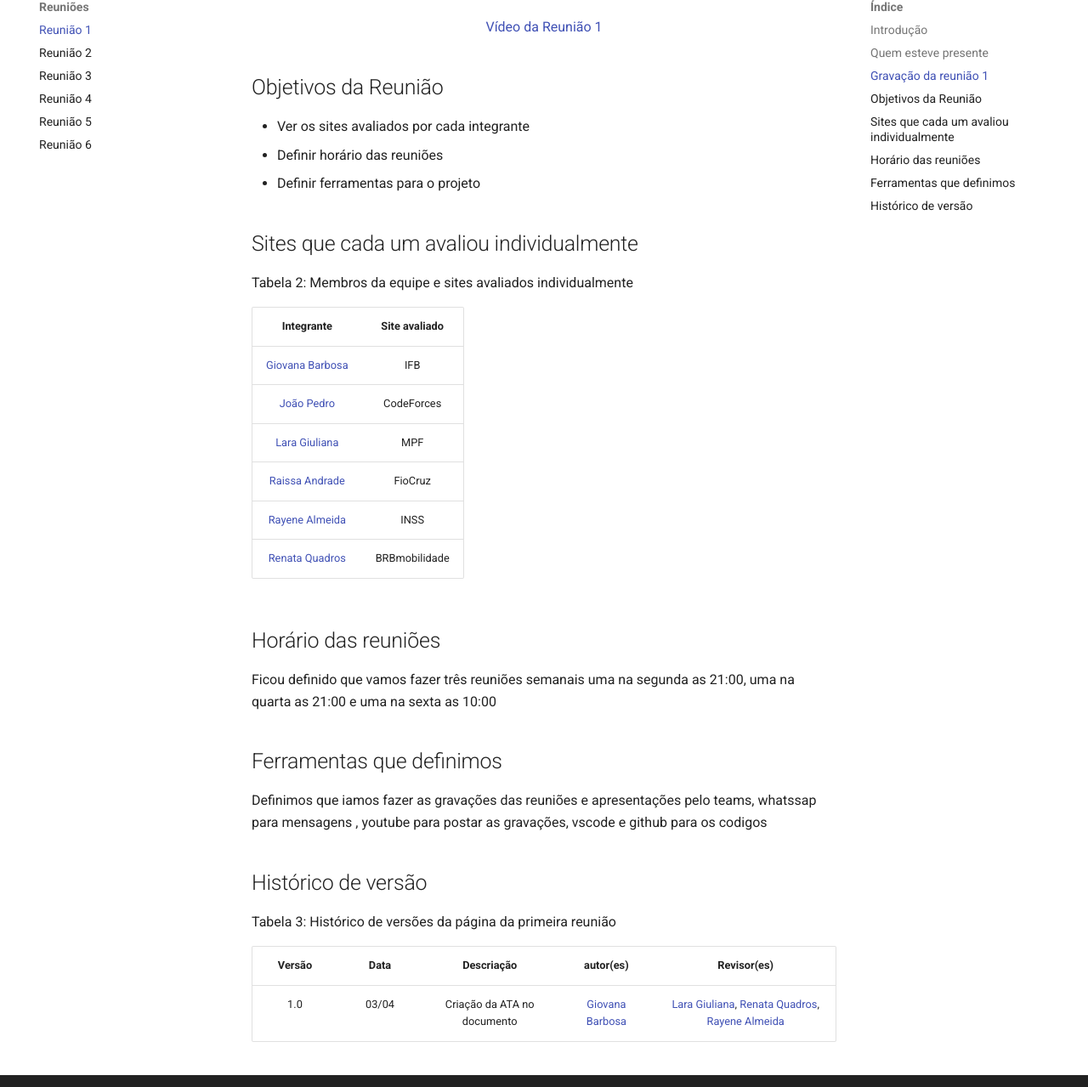
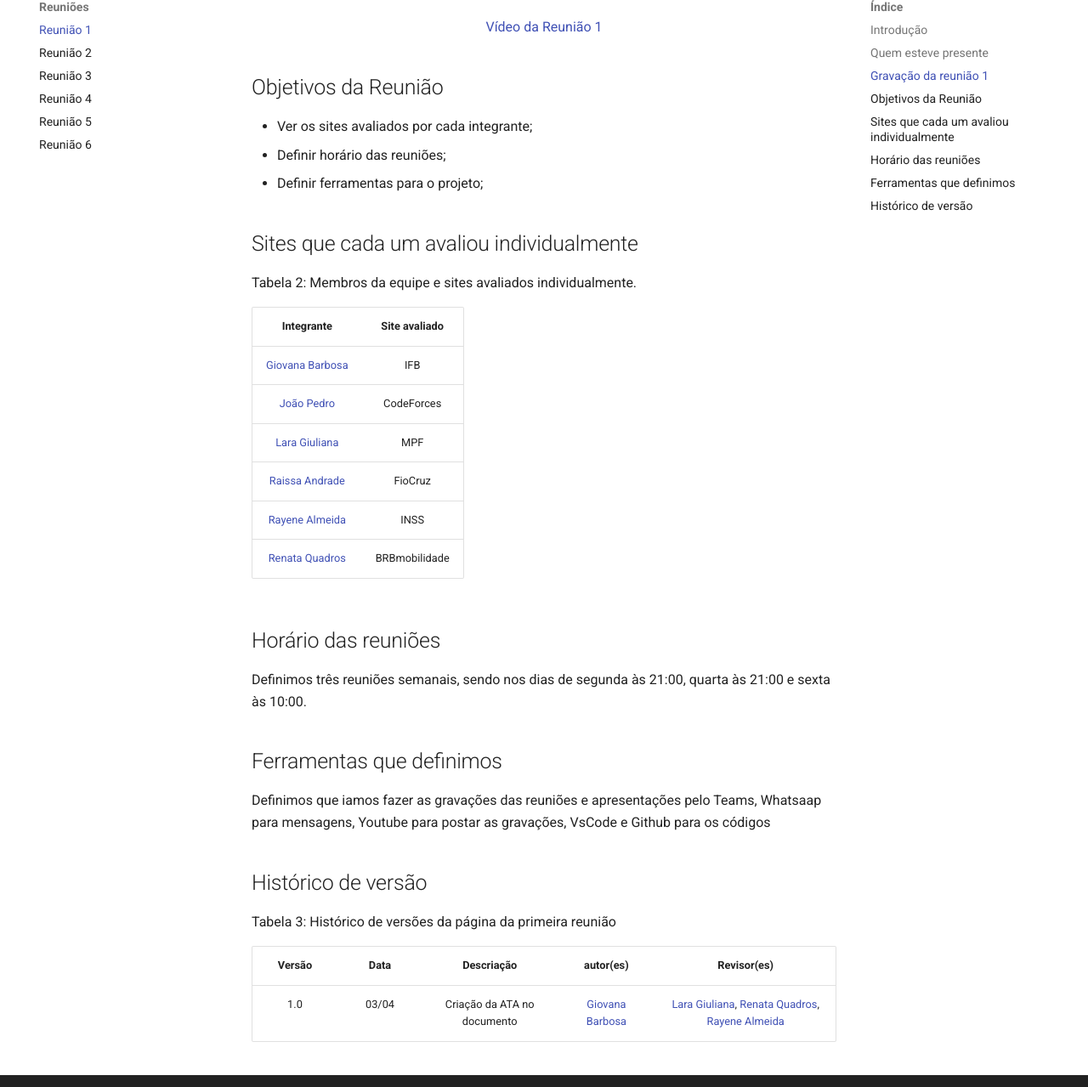
Before and after one commit to Interacao-Humano-Computador/2024.1-PCDF, an MkDocs documentation site: the page built from docs/reunioes/reuniao01.md, in a window 1280 px wide and 1400 px high, scrolled down 900 px, cut to the strip 121-1400 px from the top of the window. Shown: the whole strip at 85% size. Built offline with MkDocs 1.6.1 and Material for MkDocs 9.7.7, drawn with Linux system fonts in a browser that asks for light colours; comment, search, counter and statistics services are not loaded; some of the changed text lies outside the part shown.

Commit message:
Correções nas reuniões

```diff
--- a/docs/reunioes/reuniao01.md
+++ b/docs/reunioes/reuniao01.md
@@ -1,7 +1,7 @@
 # Ata da reunião - 03/04/2024
 
 ## Introdução
-Ata da reunião que aconteceu no dia 03/04/2024 das 20:00 a 21:25 da noite, com o objetivo de nos organizar para a entrega da primeira atividade em grupo
+Ata da reunião que aconteceu no dia 03/04/2024 das 20:00 a 21:25 da noite, com o objetivo de nos organizar para a entrega da primeira atividade em grupo.
 
 
 
@@ -22,14 +22,14 @@ Tabela 1: Informações sobre a reunião
 
 ## Objetivos da Reunião
 
-- Ver os sites avaliados por cada integrante
-- Definir horário das reuniões
-- Definir ferramentas para o projeto
+- Ver os sites avaliados por cada integrante;
+- Definir horário das reuniões;
+- Definir ferramentas para o projeto;
 
 
 ## Sites que cada um avaliou individualmente
 
-Tabela 2: Membros da equipe e sites avaliados individualmente
+Tabela 2: Membros da equipe e sites avaliados individualmente.
 
 |                            Integrante                             |              Site avaliado              |
 | :----------------------------------------------------------: | :-------------------------------: |
@@ -41,10 +41,10 @@ Tabela 2: Membros da equipe e sites avaliados individualmente
 | [Renata Quadros](https://github.com/Renatinha28) | BRBmobilidade |
 
 ## Horário das reuniões
-Ficou definido que vamos fazer três reuniões semanais uma na segunda as 21:00, uma na quarta as 21:00 e uma na sexta as 10:00
+Definimos três reuniões semanais, sendo nos dias de segunda às 21:00, quarta às 21:00 e sexta às 10:00.
 
 ## Ferramentas que definimos
-Definimos que iamos fazer as gravações das reuniões e apresentações pelo teams, whatssap para mensagens , youtube para postar as gravações, vscode e github para os codigos
+Definimos que iamos fazer as gravações das reuniões e apresentações pelo Teams, Whatsaap para mensagens, Youtube para postar as gravações, VsCode e Github para os códigos
 
 
 ## Histórico de versão
```
Also changed, not shown: docs/reunioes/reuniao02.md (+1 -1 lines).
